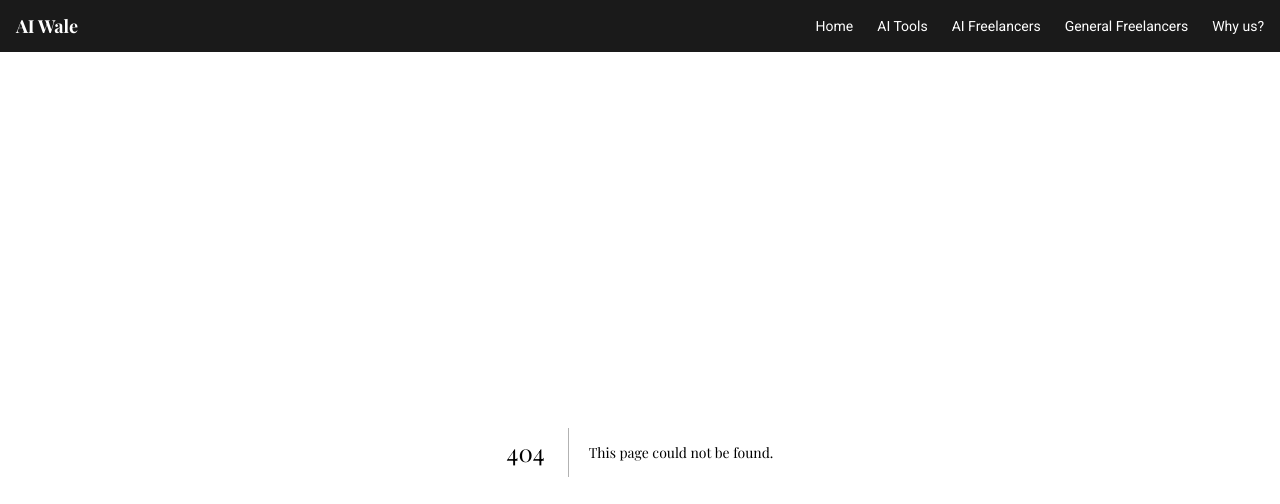
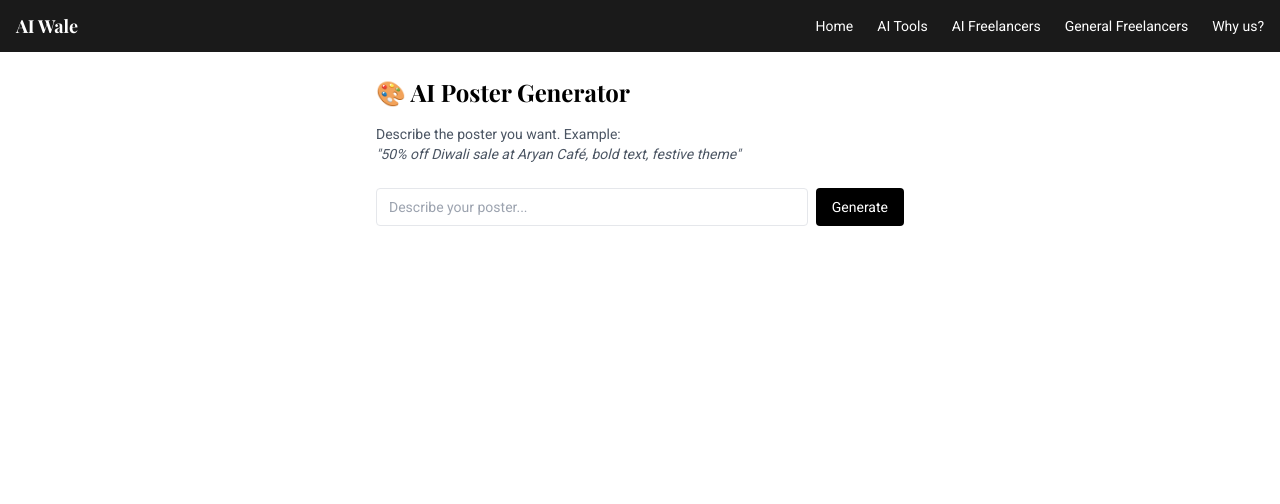
Before and after one commit to aryantrivedi28/finzie-landing, a Next.js app: page /poster in a window 1280 px wide. Before the commit this address had no page. Shown: the top 504 px of the page. Built offline with nearby package versions, Linux system fonts and the light colour scheme.

Commit message:
Add DALL·E image generation API for poster tool

```diff
--- /dev/null
+++ b/app/api/generate-poster/route.ts
@@ -0,0 +1,27 @@
+import { NextResponse } from 'next/server';
+
+export async function POST(req: Request) {
+  const { prompt } = await req.json();
+
+  const res = await fetch('https://api.openai.com/v1/images/generations', {
+    method: 'POST',
+    headers: {
+      'Content-Type': 'application/json',
+      Authorization: `Bearer ${process.env.OPENAI_API_KEY}`,
+    },
+    body: JSON.stringify({
+      prompt,
+      n: 1,
+      size: '1024x1024',
+    }),
+  });
+
+  if (!res.ok) {
+    return NextResponse.json({ error: 'Image generation failed' }, { status: 500 });
+  }
+
+  const data = await res.json();
+  const imageUrl = data.data[0].url;
+
+  return NextResponse.json({ imageUrl });
+}
--- /dev/null
+++ b/app/poster/page.tsx
@@ -0,0 +1,84 @@
+"use client";
+
+import { useState } from "react";
+
+export default function PosterGenerator() {
+  const [prompt, setPrompt] = useState("");
+  const [imageUrl, setImageUrl] = useState("");
+  const [loading, setLoading] = useState(false);
+
+  const handleGenerate = async () => {
+    if (!prompt.trim()) return;
+    setLoading(true);
+    setImageUrl("");
+
+    const res = await fetch("/api/generate-poster", {
+      method: "POST",
+      headers: { "Content-Type": "application/json" },
+      body: JSON.stringify({ prompt }),
+    });
+
+    const data = await res.json();
+    setImageUrl(data.imageUrl);
+    setLoading(false);
+  };
+
+  const handleDownload = () => {
+    const link = document.createElement("a");
+    link.href = imageUrl;
+    link.download = "ai-poster.png";
+    link.click();
+  };
+
+  return (
+    <div className="min-h-screen bg-white text-black p-6 max-w-xl mx-auto font-body">
+      <h1 className="text-2xl font-bold mb-4">🎨 AI Poster Generator</h1>
+      <p className="text-sm text-gray-600 mb-6">
+        Describe the poster you want. Example: <br />
+        <em>"50% off Diwali sale at Aryan Café, bold text, festive theme"</em>
+      </p>
+
+      <div className="flex gap-2 mb-4">
+        <input
+          type="text"
+          value={prompt}
+          onChange={(e) => setPrompt(e.target.value)}
+          placeholder="Describe your poster..."
+          className="flex-1 border px-3 py-2 text-sm rounded"
+        />
+        <button
+          onClick={handleGenerate}
+          className="bg-black text-white px-4 py-2 rounded text-sm"
+        >
+          Generate
+        </button>
+      </div>
+
+      {loading && <p className="text-sm text-gray-500">Generating poster...</p>}
+
+      {imageUrl && (
+        <div className="mt-6 text-center space-y-4">
+          <img
+            src={imageUrl}
+            alt="Generated Poster"
+            className="w-full rounded shadow-md"
+          />
+          <div className="flex justify-center gap-3">
+            <button
+              onClick={handleDownload}
+              className="bg-yellow-400 px-4 py-2 rounded text-sm font-medium"
+            >
+              Download Poster
+            </button>
+            <button
+              onClick={handleGenerate}
+              className="border border-gray-400 px-4 py-2 rounded text-sm"
+            >
+              Regenerate
+            </button>
+          </div>
+        </div>
+      )}
+    </div>
+  );
+}
```
